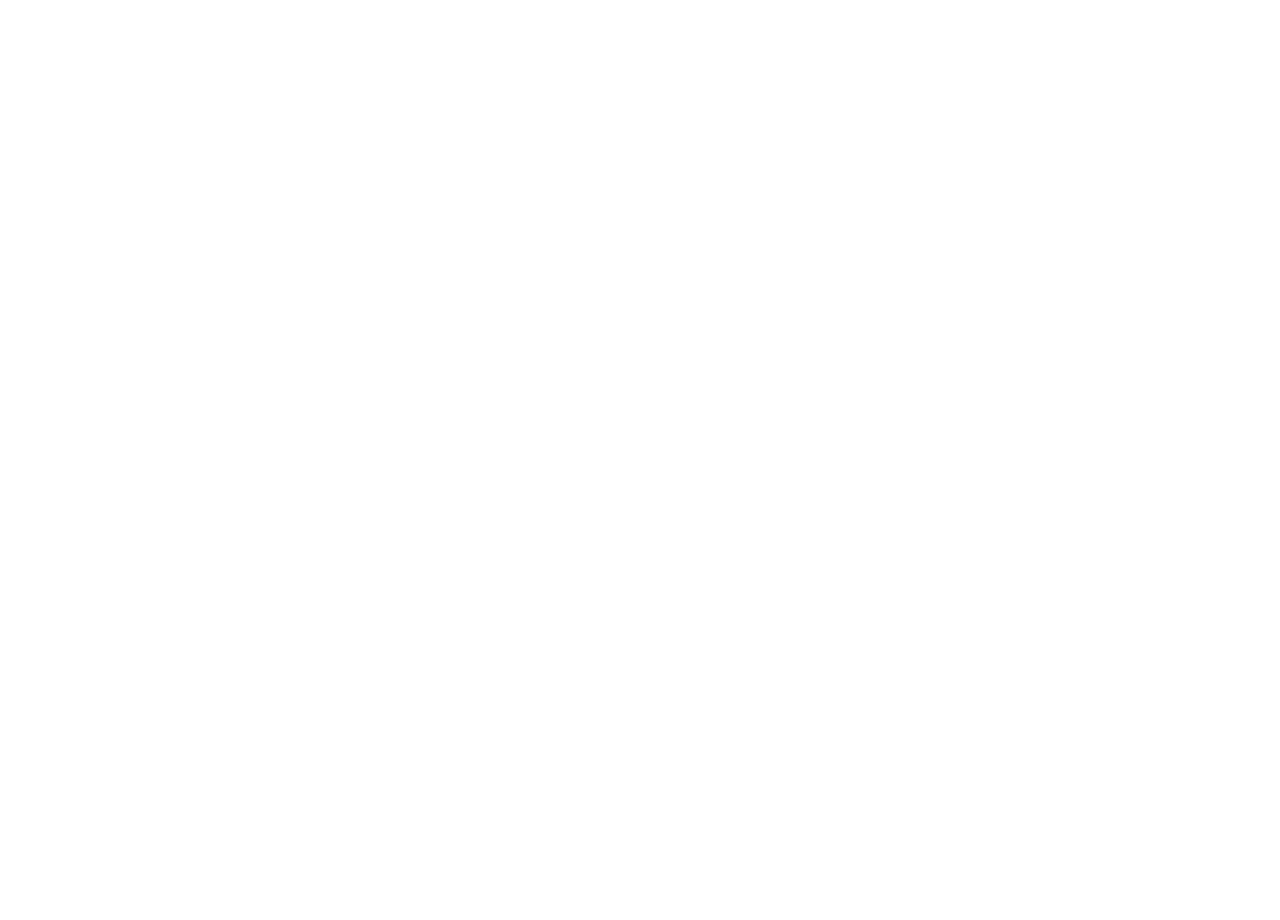
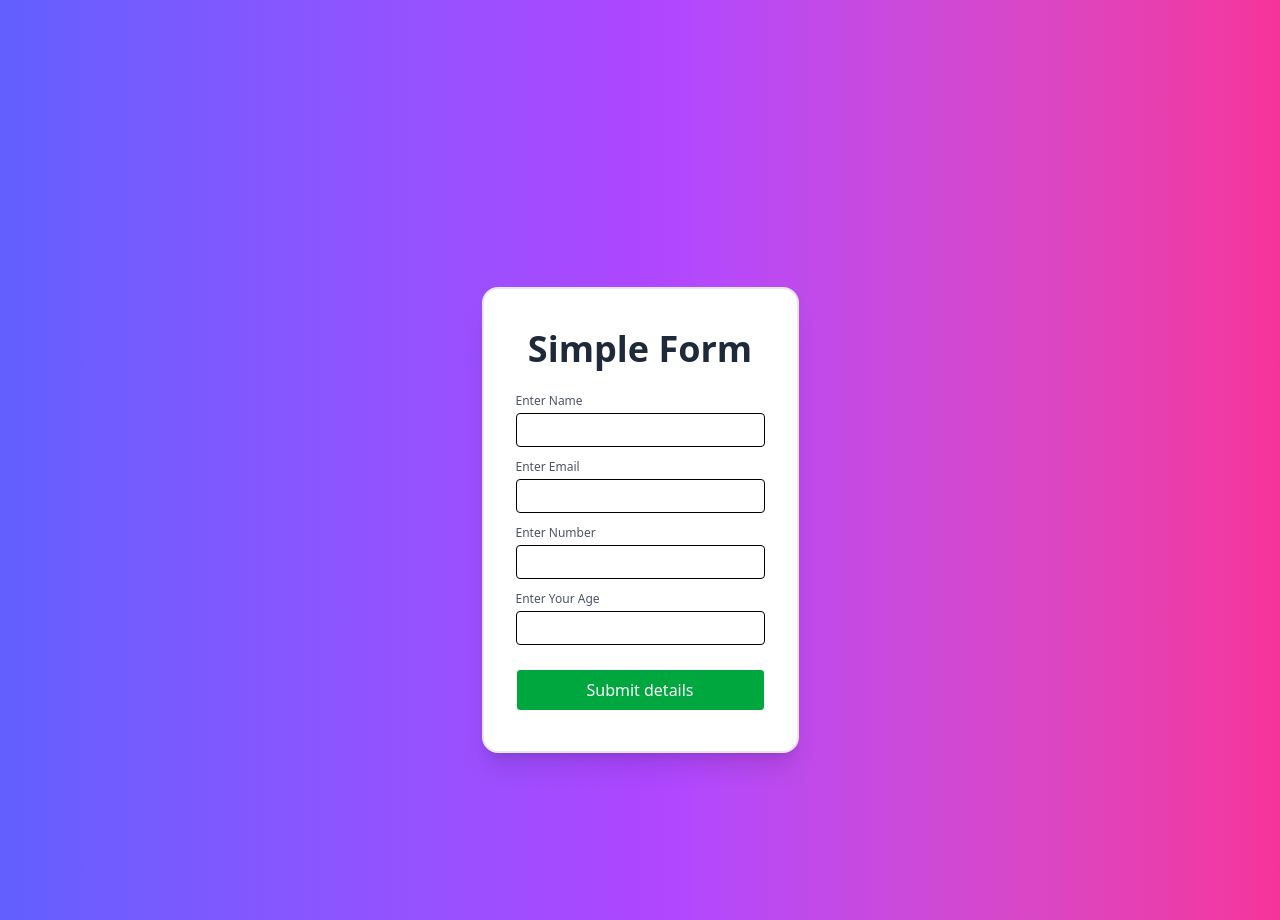
Before and after one commit to ashish8228/React-Beginner-Project, a React (Vite) app: page / in a window 1280 px wide. Shown: the part 5480-6400 px from the top of the page. Before the commit the page ends 4800 px from the top, so only its background shows below. Built offline with nearby package versions, Linux system fonts and the light colour scheme.

Commit message:
Create simple form and toggle button

```diff
--- a/src/App.jsx
+++ b/src/App.jsx
@@ -3,7 +3,9 @@
 import CharacterCounter from './components/CharacterCounter'
 import CounterApp from './components/counterApp'
 import InputHandle from './components/inputHandle'
+import LoginUi from './components/LoginUi'
 import ShowHideText from './components/ShowHideText'
+import SimpleForm from './components/SimpleForm'
 import SimpleTodoList from './components/simpleToDo'
 
 function App() {
@@ -15,6 +17,8 @@
       <CharacterCounter/>
       <SimpleTodoList/>
       <ButtonColorToggle/>
+      <LoginUi/>
+      <SimpleForm/>
     </div>
   )
 }
--- /dev/null
+++ b/src/components/LoginUi.jsx
@@ -0,0 +1,22 @@
+//  Login / Logout UI (Fake)
+// Concepts: boolean state
+//  Requirements:
+//  Button switches between “Login” / “Logout”
+//  Show different text based on state
+
+
+import React, { useState } from 'react'
+
+const LoginUi = () => {
+    const [state, setstate] = useState(true)
+    return (
+        <div className="flex justify-center items-center h-screen w-screen bg-linear-to-r from-indigo-500 via-purple-500 to-pink-500">
+            <div className="flex flex-col items-center border-2 border-gray-200 shadow-xl bg-white gap-6 rounded-2xl px-8 py-10">
+                <h1 className="text-center text-4xl font-extrabold text-gray-800">Login / Logout UI (Fake)</h1>
+                    <button className={` hover:cursor-pointer text-white border px-4 py-2 rounded ${state?"bg-green-400":"bg-red-500"}`} onClick={()=>setstate(!state)}>{state?"Logout":"Login"}</button>
+            </div>
+        </div>
+    )
+}
+
+export default LoginUi
--- /dev/null
+++ b/src/components/SimpleForm.jsx
@@ -0,0 +1,104 @@
+// Simple Form
+// Concepts: multiple state values
+//  Requirements:
+//  Name input
+//  Email input
+//  Submit button
+//  Display submitted data
+
+import React, { useState } from 'react'
+
+const SimpleForm = () => {
+    const [formData, setFormData] = useState({
+        username: "",
+        email: "",
+        number: "",
+        age: ""
+    })
+
+    const handleChange = (e) => {
+        const { name, value } = e.target
+        setFormData((prev) => ({
+            ...prev,
+            [name]: value
+        }))
+    }
+
+    const handleSubmit = (e) => {
+        e.preventDefault()
+        // Basic validation
+        if (!formData.username || !formData.email || !formData.number || !formData.age) {
+            alert("Please fill in all fields")
+            return
+        }
+        setFormData({
+            username: "",
+            email: "",
+            number: "",
+            age: ""
+        })
+        console.log("Submitted Data:", formData)
+    }
+
+    return (
+        <div className="flex justify-center items-center h-screen w-screen bg-linear-to-r from-indigo-500 via-purple-500 to-pink-500">
+            <div className="flex flex-col items-center border-2 border-gray-200 shadow-xl bg-white gap-6 rounded-2xl px-8 py-10">
+                <h1 className="text-center text-4xl font-extrabold text-gray-800">Simple Form</h1>
+                <form onSubmit={handleSubmit} className="flex flex-col gap-3 w-full">
+                    <div className="flex flex-col gap-1">
+                        <label htmlFor="username" className="text-xs text-gray-600">Enter Name</label>
+                        <input
+                            className="border rounded px-2 py-1"
+                            type="text"
+                            name="username"
+                            id="username"
+                            value={formData.username}
+                            onChange={handleChange}
+                        />
+                    </div>
+                    <div className="flex flex-col gap-1">
+                        <label htmlFor="email" className="text-xs text-gray-600">Enter Email</label>
+                        <input
+                            className="border rounded px-2 py-1"
+                            type="email"
+                            name="email"
+                            id="email"
+                            value={formData.email}
+                            onChange={handleChange}
+                        />
+                    </div>
+                    <div className="flex flex-col gap-1">
+                        <label htmlFor="number" className="text-xs text-gray-600">Enter Number</label>
+                        <input
+                            className="border rounded px-2 py-1"
+                            type="number"
+                            name="number"
+                            id="number"
+                            value={formData.number}
+                            onChange={handleChange}
+                        />
+                    </div>
+                    <div className="flex flex-col gap-1">
+                        <label htmlFor="age" className="text-xs text-gray-600">Enter Your Age</label>
+                        <input
+                            className="border rounded px-2 py-1"
+                            type="number"
+                            name="age"
+                            id="age"
+                            value={formData.age}
+                            onChange={handleChange}
+                        />
+                    </div>
+                    <button
+                        className="w-full mt-3 px-4 py-2 border rounded bg-green-600 text-white cursor-pointer transform transition hover:translate-y-[-5px]"
+                        type="submit"
+                    >
+                        Submit details
+                    </button>
+                </form>
+            </div>
+        </div>
+    )
+}
+
+export default SimpleForm
```
